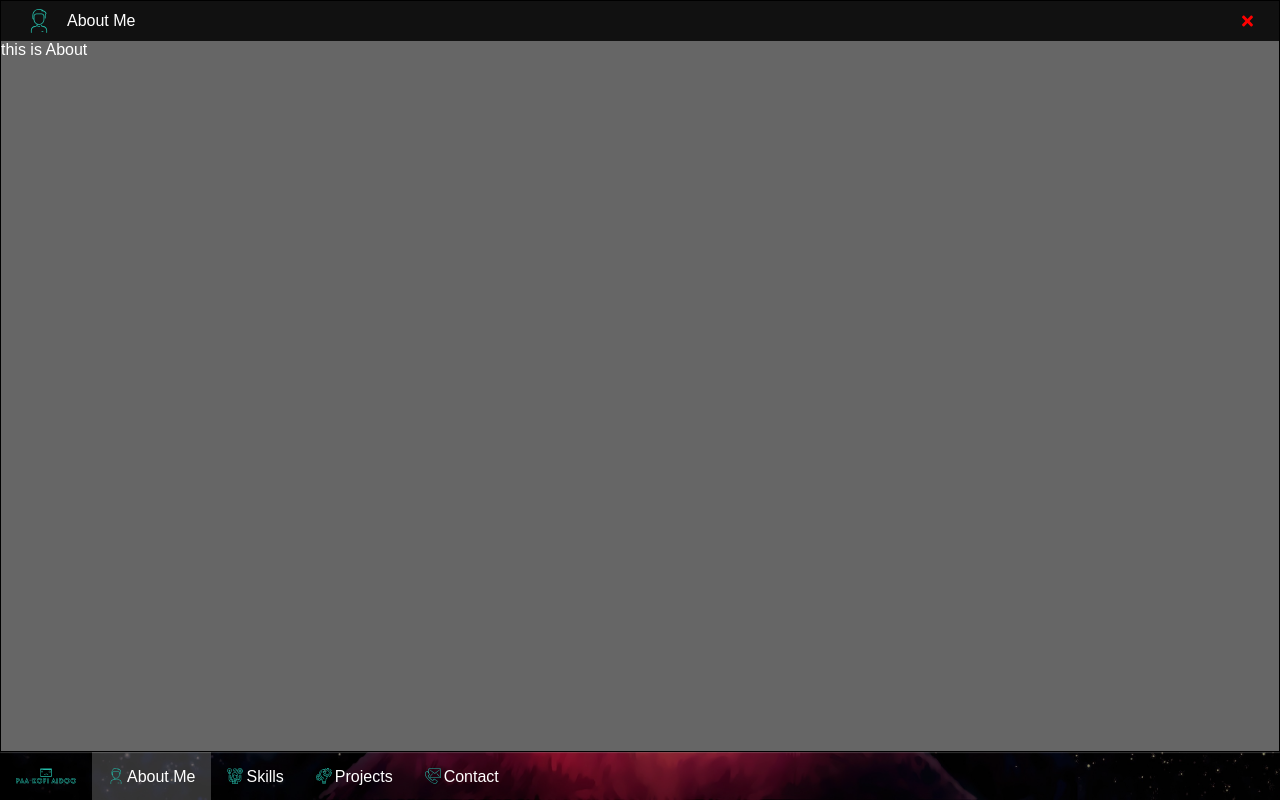
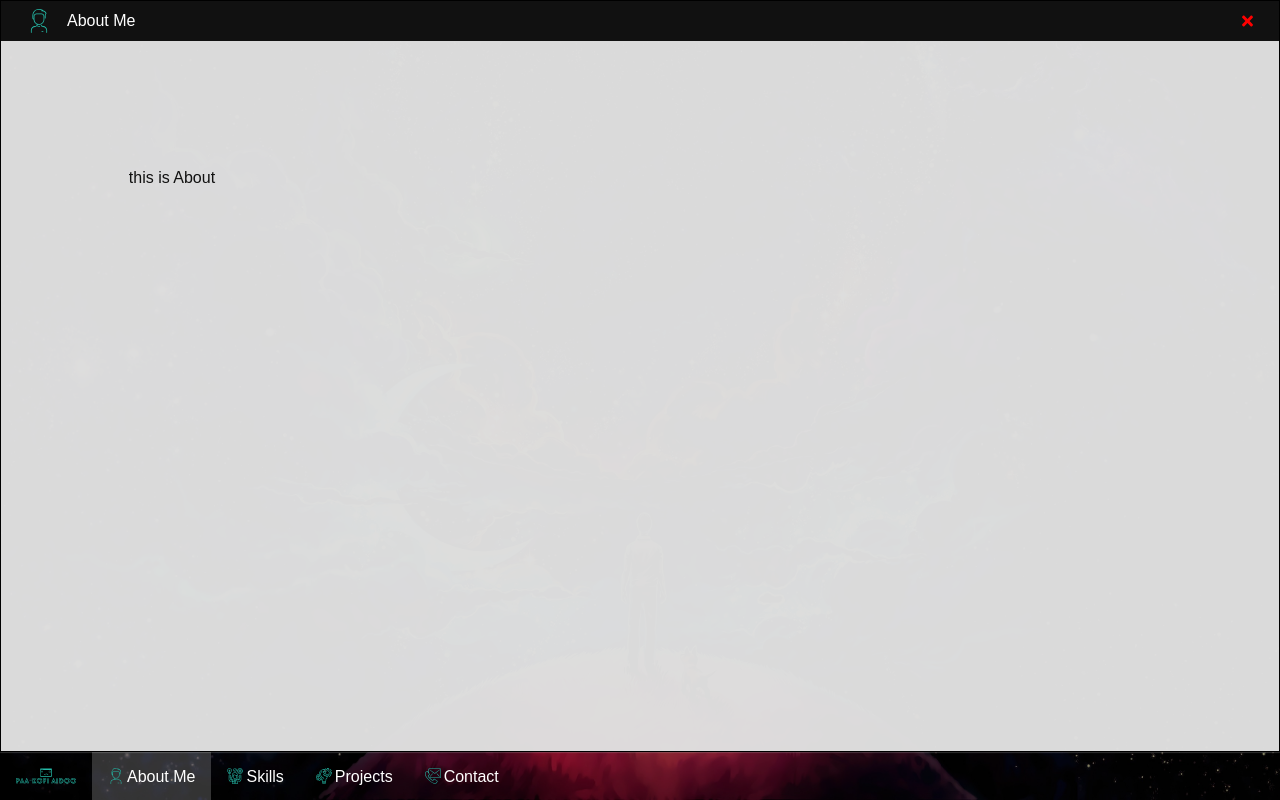
Before and after one commit to paakofiaidoo/Portfolio, a Next.js app: page / in a window 1280 px wide. Both pictures are taken after a click on the item "About Me". Built offline with nearby package versions, Linux system fonts and the light colour scheme.

Commit message:
app modifications

```diff
--- a/pages/atoms/Application.js
+++ b/pages/atoms/Application.js
@@ -21,15 +21,15 @@ function Application({ style, children, close, layer, app, mousePosition }) {
         style={{ zIndex: layer + 2, ...style }}
       >
         <div
-          onDrag={(e) => {
-            console.log(style);
-          }}
-          onDragEnd={(e) => {
-            console.log("end");
-          }}
-          onDragStart={(e) => {
-            console.log("start");
-          }}
+          // onDrag={(e) => {
+          //   console.log(style);
+          // }}
+          // onDragEnd={(e) => {
+          //   console.log("end");
+          // }}
+          // onDragStart={(e) => {
+          //   console.log("start");
+          // }}
           className={styles.titleBar}
           draggable
         >
@@ -51,16 +51,6 @@ function Application({ style, children, close, layer, app, mousePosition }) {
       </div>
     );
   };
-  const Icon = () => {
-    return (
-      <div onClick={() => {}} className={styles.background}>
-        <div className={styles.overlay}>
-          <img src={icon} alt={title} className={`icon ${styles.backIcon}`} />
-          <p>{title}</p>
-        </div>
-      </div>
-    );
-  };
 
   return Window(children);
 }
--- a/styles/Application.module.scss
+++ b/styles/Application.module.scss
@@ -16,19 +16,14 @@
     text-transform: capitalize;
   }
 }
-.overlay {
-  background: radial-gradient(rgba(0, 0, 0, 0.5), rgba(250, 250, 250, 0.5));
-  background-blend-mode: luminosity;
-  z-index: 2;
-  border-radius: 10px;
-  flex-direction: column;
-}
+
 .app {
   height: calc(100vh - 3rem);
   width: 100vw;
   border: 1px solid black;
   flex-direction: column;
-  background-color: #666;
+  background-color: rgba(#ddd, 0.99);
+  color: #111;
   overflow: hidden;
   box-shadow: 0px 0px 0.1em #fff;
   animation: grow 0.5s ease-in-out;
@@ -42,19 +37,13 @@
   .titleBar {
     background-color: rgba(#111, 0.8);
   }
+  .content {
+    padding: 5%;
+  }
 }
 
 @media only screen and (min-width: 760px) {
   .app {
-    height: calc(100vh - 3rem);
-    width: 100vw;
-    border: 1px solid black;
-    flex-direction: column;
-    background-color: #666;
-    overflow: hidden;
-    box-shadow: 0px 0px 0.1em #fff;
-    animation: grow 0.5s ease-in-out;
-    position: absolute;
   }
 
   .navIcon {
@@ -63,8 +52,8 @@
   }
 
   .content {
+    padding: 10%;
     height: Calc(100% - 2.5em);
-    color: #fff;
   }
   .close:hover,
   .close:focus {
@@ -72,20 +61,6 @@
     color: #111;
   }
 
-  .background {
-    color: #fff;
-    font-weight: 600;
-    animation: shrink 0.3s linear;
-  }
-  .background p {
-    margin: 3px;
-  }
-  .backIcon {
-    filter: drop-shadow(0px 0px 5px rgba(37, 187, 168, 0.7));
-  }
-  .background:hover {
-    filter: drop-shadow(0px 0px 5px rgba(37, 187, 168, 0.7));
-  }
 }
 
 @keyframes grow {
```
